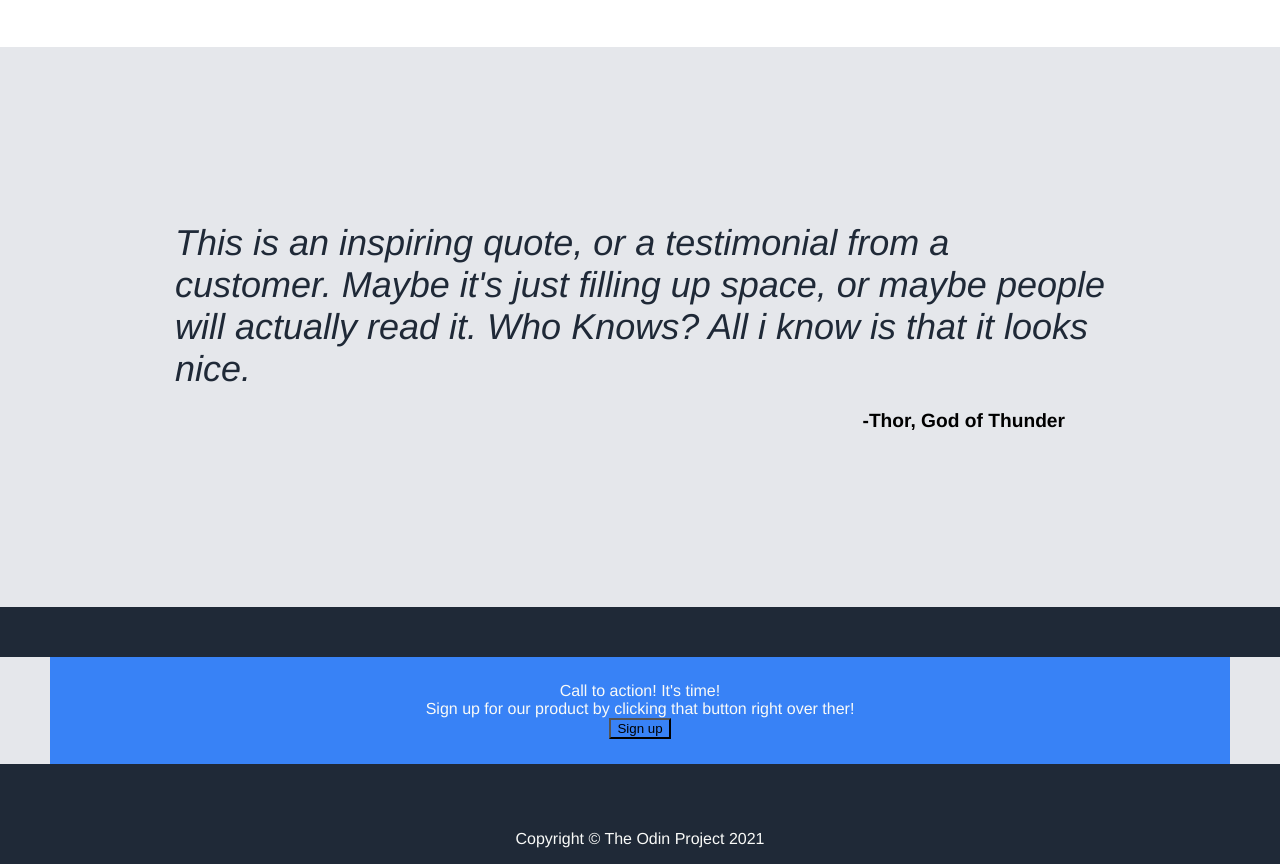
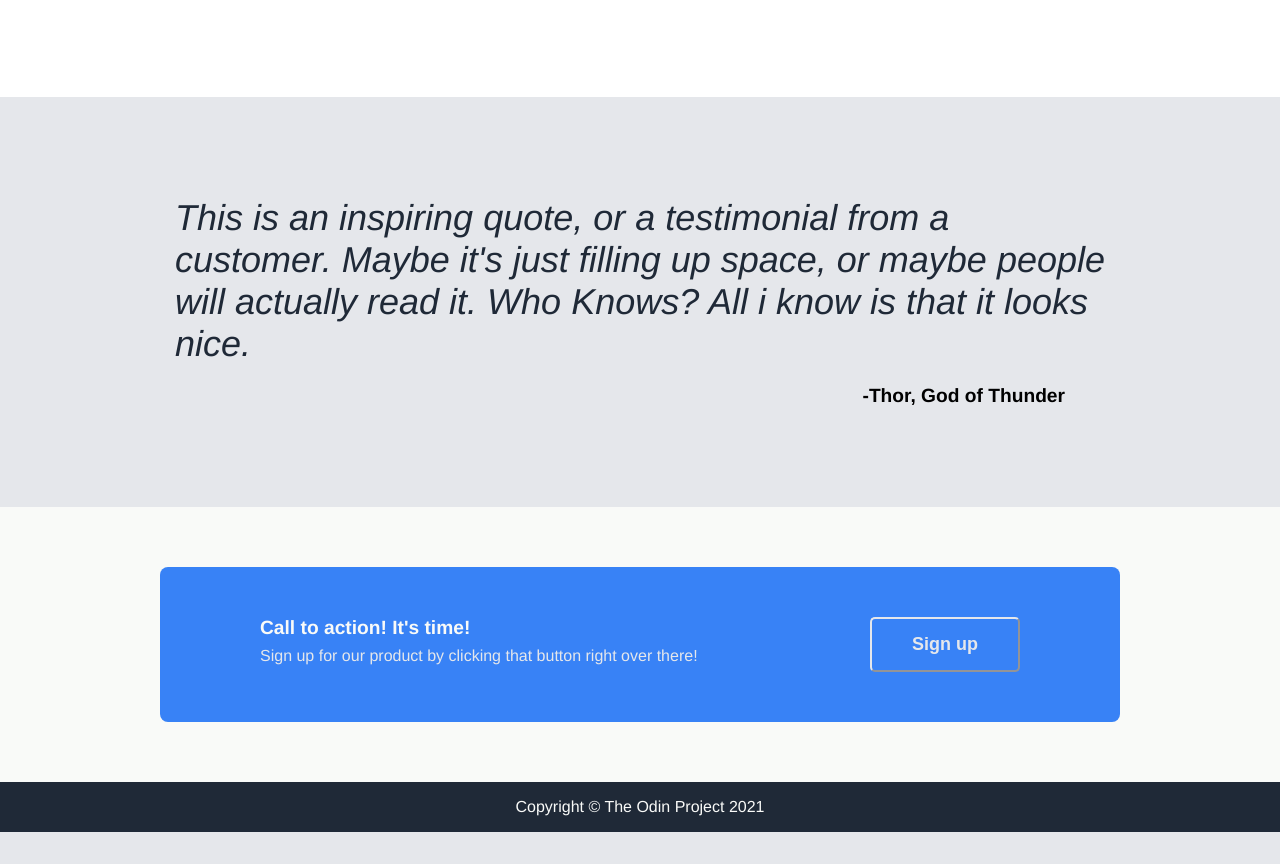
Before and after one commit to sumafujiko/landing-page, a plain HTML site: page index.html in a window 1280 px wide. Shown: the part 842-1706 px from the top of the page. After the commit the page ends 1674 px from the top, so only its background shows below. Drawn offline with Linux system fonts and the light colour scheme.

Commit message:
Fixed positioning of popup container, final edits

```diff
--- a/index.html
+++ b/index.html
@@ -69,7 +69,9 @@
         <div class="popup">
             <div class="popup-p">
                 <div class="pop-p">Call to action! It's time!</div>
-                <div class="pop-l">Sign up for our product by clicking that button right over ther!</div>
+                <div class="pop-l">Sign up for our product by clicking that button right over there!</div>
+            </div>
+            <div class="popup-b">
                 <button class="sign-up">Sign up</button>
             </div>
         </div>
--- a/style.css
+++ b/style.css
@@ -11,6 +11,7 @@ body {
     padding: 0px;
     background-color: #E5E7EB;
     overflow-x: hidden;
+    box-shadow: none;
 }
 
 .header,
@@ -43,20 +44,20 @@ body {
     background-color: #E5E7EB;
     align-items: center;
     justify-content: center;
-    padding: 175px 175px;
+    padding: 100px 175px;
 }
 
 .popup {
     display: flex;
-    margin: 50px;
+    margin: 50px 150px;
     background-color: #E5E7EB;
+    border-radius: 8px;
 }
 
 .popup-p {
     display: flex;
-    justify-content: end;
-    align-items: center;
-    padding: 25px;
+    align-items: start;
+    padding: 50px;
     flex: 1;
     margin-left: 50px;
     margin-right: 50px;
@@ -106,6 +107,7 @@ body {
     align-items: center;
     margin: 50px;
     margin-right: 200px;
+    margin-bottom: 100px;
     text-align: center;
     gap: 300px;
 }
@@ -113,6 +115,7 @@ body {
 .img1 {
     height: 300px;
     width: auto;
+    border-radius: 10px;
 }
 
 .img2 {
@@ -151,9 +154,9 @@ body {
 }
 
 .popup-c {
-    background-color: #E5E7EB;
+    background-color: #F9FAF8;
     margin: 0px;
-    padding: 0px;
+    padding: 10px;
     flex: 1;
 }
 
@@ -166,7 +169,7 @@ body {
     font-weight: bold;
     color: #E5E7EB;
     border-color: #3882F6;
-    padding: 8px;
+    padding: 8px 30px;
     margin-top: 12px;
 }
 
@@ -197,3 +200,30 @@ ul {
     padding-right: 40px;
     padding-top: 20px;
 }
+.popup-b {
+    display: flex;
+    justify-content: center;
+    width: 300px;
+}
+
+.popup-b .sign-up {
+    margin: 50px 0px;
+    margin-right: 50px;
+    padding: 15px 40px;
+    border-radius: 5px;
+    border-color: #E5E7EB;
+    border-width: 2px;
+    color: #E5E7EB;
+    font-weight: bold;
+    font-size: large;
+}
+
+.pop-p {
+    font-weight: bolder;
+    font-size: larger;
+    padding-bottom: 8px;
+}
+
+.pop-l {
+    color: #E5E7EB;
+}
```
